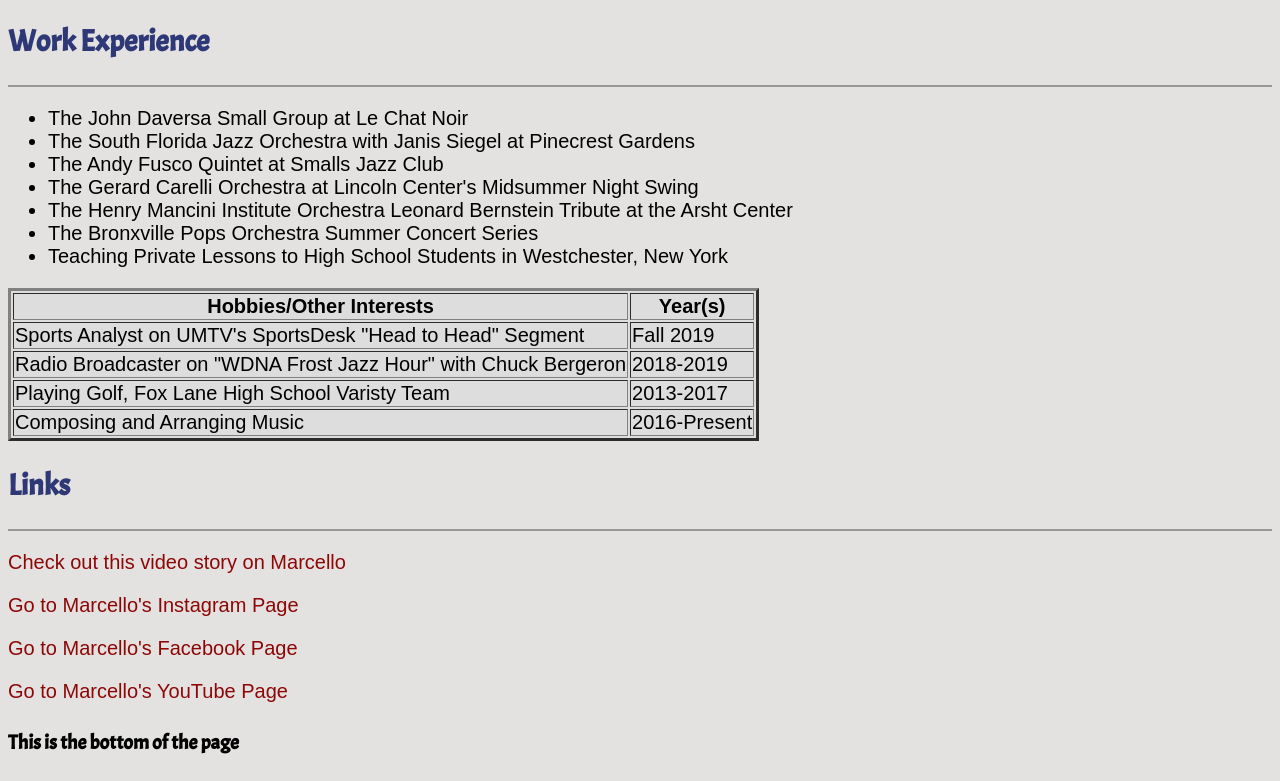
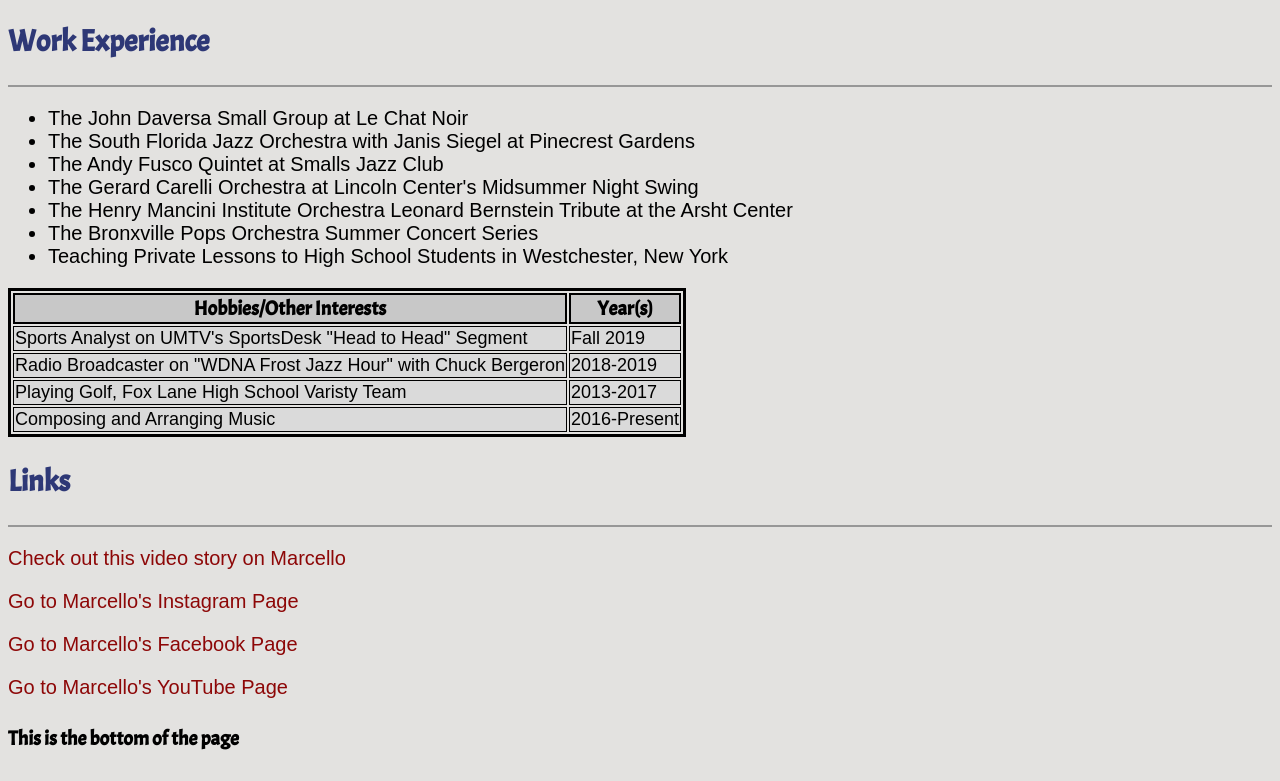
Before and after one commit to Mc-swanger20/Mc-swanger20.github.io, a plain HTML site: page resume-styled/index.html in a window 1280 px wide. Shown: the part 877-1658 px from the top of the page. Drawn offline with Linux system fonts and the light colour scheme; a web font is replaced by a local one.

Commit message:
new table edits

```diff
--- a/resume-styled/css/marcello.css
+++ b/resume-styled/css/marcello.css
@@ -38,3 +38,22 @@ hr{
   border: solid 1px;
   color: #979797
 }
+table{
+  margin-bottom: 10px;
+  border: 3px solid;
+}
+th{
+  border: 2px solid;
+  background-color: #C8C8C8;
+}
+th,td{
+  padding: 20px,20px;
+}
+.tab-head{
+  font-family: 'Acme', sans-serif;
+}
+.table-style{
+  border: 1px solid;
+  background-color: #DADADA;
+  font-size: 18px;
+}
--- a/resume-styled/index.html
+++ b/resume-styled/index.html
@@ -51,27 +51,27 @@
   <!--End of list with Marcello's Work Experience-->
 
   <!--Tools to make the table look better-->
-  <table border="3" bgcolor="dddddd">
+  <table>
     <!--Start of table with Marcello's Hobbies/Interests-->
     <tr>
-      <th scope="col">Hobbies/Other Interests</th>
-      <th scope="col">Year(s)</th>
+      <th class="tab-head">Hobbies/Other Interests</th>
+      <th class="tab-head">Year(s)</th>
     </tr>
     <tr>
-      <td>Sports Analyst on UMTV's SportsDesk "Head to Head" Segment</td>
-      <td>Fall 2019</td>
+      <td class="table-style">Sports Analyst on UMTV's SportsDesk "Head to Head" Segment</td>
+      <td class="table-style">Fall 2019</td>
     </tr>
     <tr>
-      <td>Radio Broadcaster on "WDNA Frost Jazz Hour" with Chuck Bergeron</td>
-      <td>2018-2019</td>
+      <td class="table-style">Radio Broadcaster on "WDNA Frost Jazz Hour" with Chuck Bergeron</td>
+      <td class="table-style">2018-2019</td>
     </tr>
     <tr>
-      <td>Playing Golf, Fox Lane High School Varisty Team</td>
-      <td>2013-2017</td>
+      <td class="table-style">Playing Golf, Fox Lane High School Varisty Team</td>
+      <td class="table-style">2013-2017</td>
     </tr>
     <tr>
-      <td>Composing and Arranging Music</td>
-      <td>2016-Present</td>
+      <td class="table-style">Composing and Arranging Music</td>
+      <td class="table-style">2016-Present</td>
     </tr>
   </table>
   <!--End of table with Marcello's Hobbies/Interests-->
```
